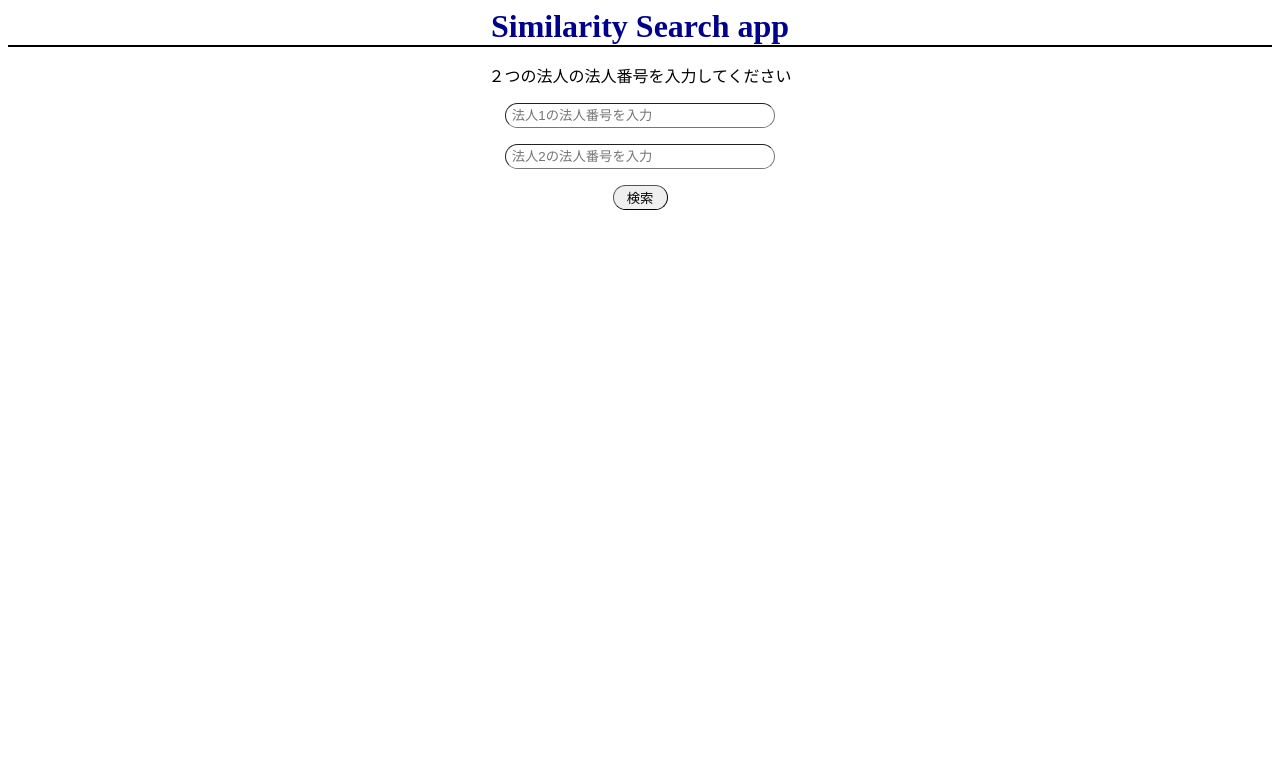
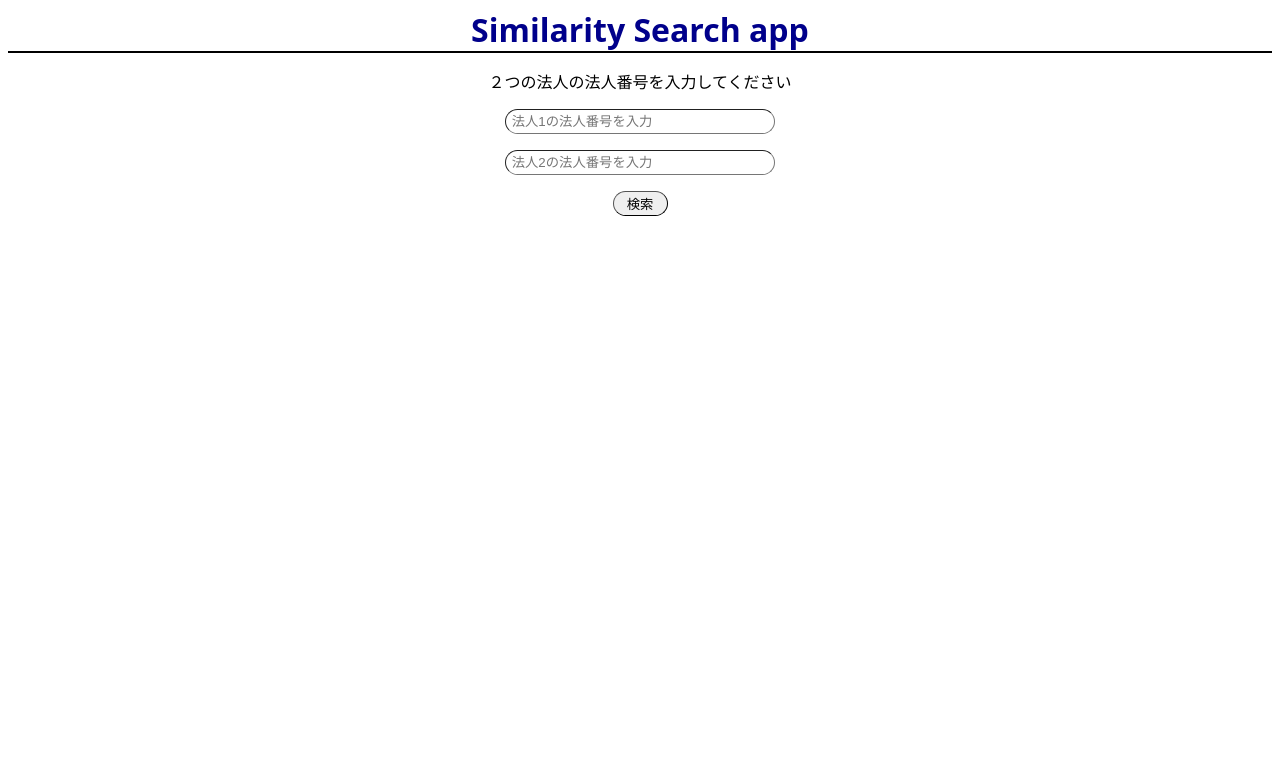
Before and after one commit to RikuTominaga/web_app, a Flask app: page / in a window 1280 px wide. Shown: the top 783 px of the page. Run offline with Flask 3, Linux system fonts and the light colour scheme.

Commit message:
Update input.html

```diff
--- a/company_info_sql/templates/input.html
+++ b/company_info_sql/templates/input.html
@@ -3,6 +3,7 @@
         <meta charset="UTF-8" />
         <title>Form</title>
         <style>
+            body{font-family:system-ui, -apple-system, BlinkMacSystemFont, 'Segoe UI', Roboto, Oxygen, Ubuntu, Cantarell, 'Open Sans', 'Helvetica Neue', sans-serif }
             h1{border-bottom:solid 2px black; color:darkblue; margin-bottom:0}
             .form{ border-radius:999px; border-width:0.1px; width:270px; height:25px}
             .execute{border-radius:999px; border-width:0.1px; width:55px; height:25px}
```
